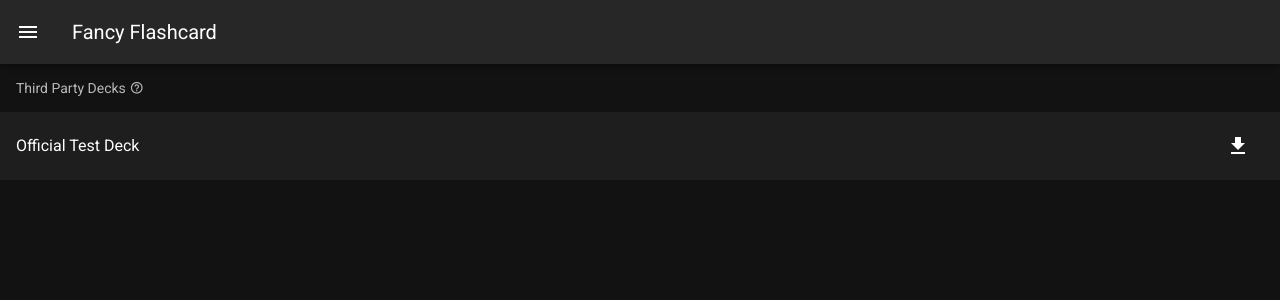
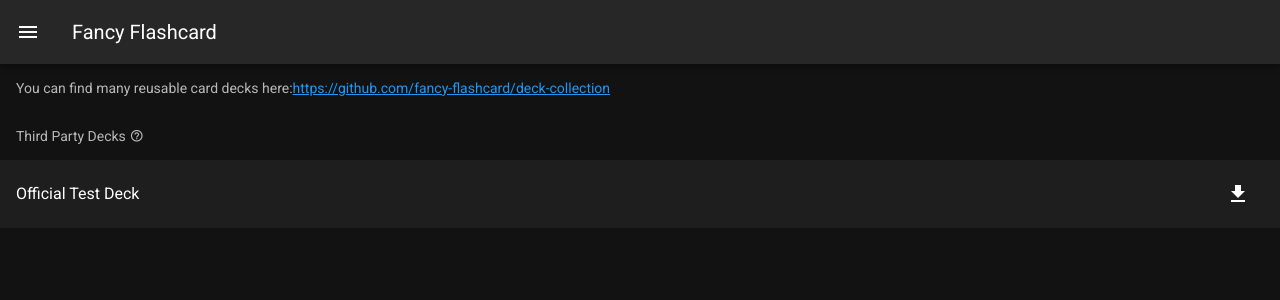
Before and after one commit to fancy-flashcard/ffc-extended, a Vue app: page /#/thirdparty in a window 1280 px wide. Shown: the top 300 px of the page. Built offline with nearby package versions, Linux system fonts and the light colour scheme.

Commit message:
first step to simplify the third party decks thing

```diff
--- a/src/components/thirdparty/ThirdPartyDeckSelection.vue
+++ b/src/components/thirdparty/ThirdPartyDeckSelection.vue
@@ -1,5 +1,9 @@
 <template>
   <div class="ThirdPartyDeckSelection">
+
+    <v-subheader>You can find many reusable card decks here: <a href="https://github.com/fancy-flashcard/deck-collection"> https://github.com/fancy-flashcard/deck-collection</a>
+    </v-subheader>
+
     <v-subheader>Third Party Decks
       <v-icon size="1em" @click="showHelpText = !showHelpText" class="mx-1">mdi-help-circle-outline</v-icon>
     </v-subheader>
@@ -25,6 +29,7 @@
           :id="deck.url"
         >
           <v-list-item-content>
+
             <v-list-item-title>
               {{ deck.name }}
               <v-icon size="1em" color="indigo">
```
